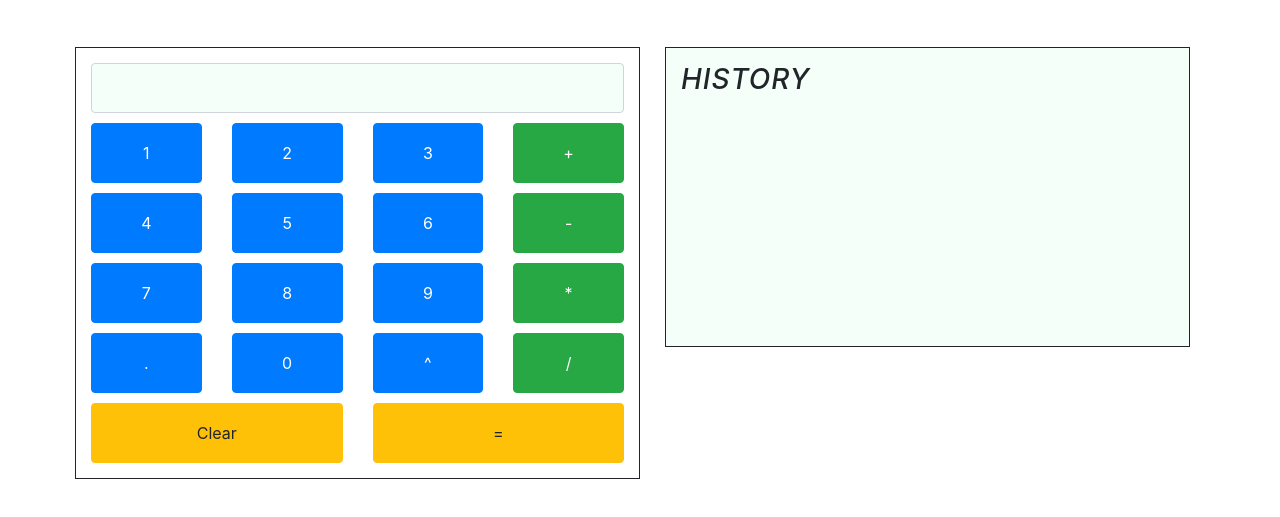
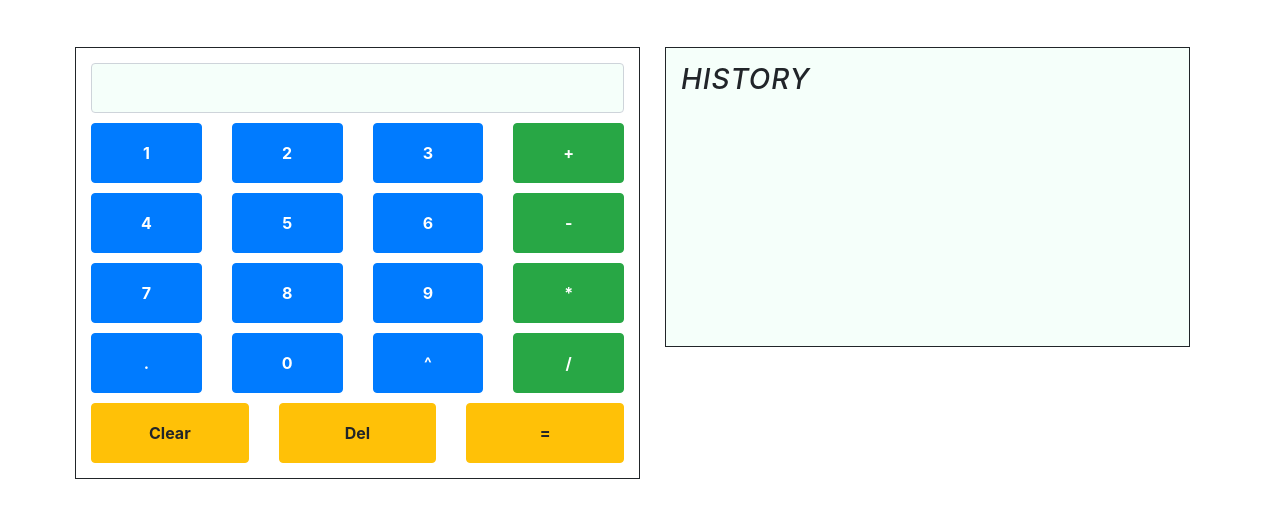
Before and after one commit to Tejal-neosoft/Calculator, a plain HTML site: page index.html in a window 1280 px wide. Shown: the part 51-568 px from the top of the page. Drawn offline with nearby package versions, Linux system fonts and the light colour scheme.

Commit message:
calculator

```diff
--- a/index.html
+++ b/index.html
@@ -14,13 +14,16 @@
     <main>
         <h2>Calculator</h2>
         <div class="container">
-            <div class="row">
+            <section class="row">
+                <!-- Calculator Section -->
                 <div class="col-sm-6  calc">
                     <div class="row">
+                        <!-- Display Area -->
                         <div class="col-lg-12">
                             <input type="text" name="calculator" id="calc" class="calcArea form-control">
                         </div>
                     </div>
+                    <!-- Buttons -->
                     <div class="row button-lay">
                         <div class="col-sm-3 col-lg-3">
                             <button class="btn btn-primary btn-block  " onclick="num('1')">1</button>
@@ -78,21 +81,26 @@
                         </div>
                     </div>
                     <div class="row button-lay">
-                        <div class="col-sm-6 col-lg-6 ">
+                        <div class="col-sm-4 col-lg-4 ">
                             <button class="btn btn-warning btn-block " onclick="clr()">Clear</button>
                         </div>
-                        <div class="col-sm-6 col-lg-6 ">
+                        <div class="col-sm-4 col-lg-4 ">
+                            <button class="btn btn-warning btn-block " onclick="del()">Del</button>
+                        </div>
+                        <div class="col-sm-4 col-lg-4 ">
                             <button class="btn btn-warning btn-block " onclick="calc()">=</button>
                         </div>
                     </div>
+
                 </div>
+                <!-- History Section -->
                 <div class="col-sm-6">
                     <div id="history">
                         <h3>HISTORY</h3>
                         <p id="display"></p>
                     </div>
                 </div>
-            </div>
+            </section>
 
 
         </div>
--- a/logic.js
+++ b/logic.js
@@ -1,18 +1,28 @@
 var result = document.getElementById('calc');
 let history = document.getElementById('display');
 result.value='';
+
+// Getting the input value
 function num(val){
     result.value += val;
-    history.innerHTML+=val;
+    history.innerHTML+=val; //History Log
 }
 
+//Calculating the result
 function calc(){
 result.value=eval(result.value);
-history.innerHTML =  history.innerHTML +" = " +   result.value +"<br> ";
+history.innerHTML =  history.innerHTML +" = " +   result.value +"<br> "; //History Log
 result.value='';
-
 }
 
+//Clear Display Area
 function clr() {
     result.value='';
+    history.innerHTML+='<br>';//history Log
 }
+//BackSpace Operation
+del =()=>{
+    var a = result.value;
+    result.value = a.substr(0,a.length-1);
+    history.innerHTML=result.value;
+}
--- a/style.css
+++ b/style.css
@@ -1,30 +1,31 @@
-
 .container{
-
     margin-top: 30px;
     padding: 20px;
 }
+/* Calculator Section */
 .container .calc{
     border: 1px solid;
     padding: 15px;
 }
+/* Display Area */
 .container input{
     height: 50px;
     background-color: mintcream;
 }
-
+/* Button Container */
 .container .calc .button-lay{
     margin-top: 10px;
     padding: 0px;
 
-
-
 }
+/* Buttons */
 .container .calc .button-lay .btn{
     height: 60px;
     padding: 0px;
     width: 100%;
+    font-weight: bold;
 }
+/* History Section */
 #history{
     margin-left: 10px;
     font-style: italic;
@@ -34,6 +35,7 @@
     padding: 15px;
     background-color: mintcream;
 }
+
 h2{
     text-align: center;
     padding-top: 10px;
```
